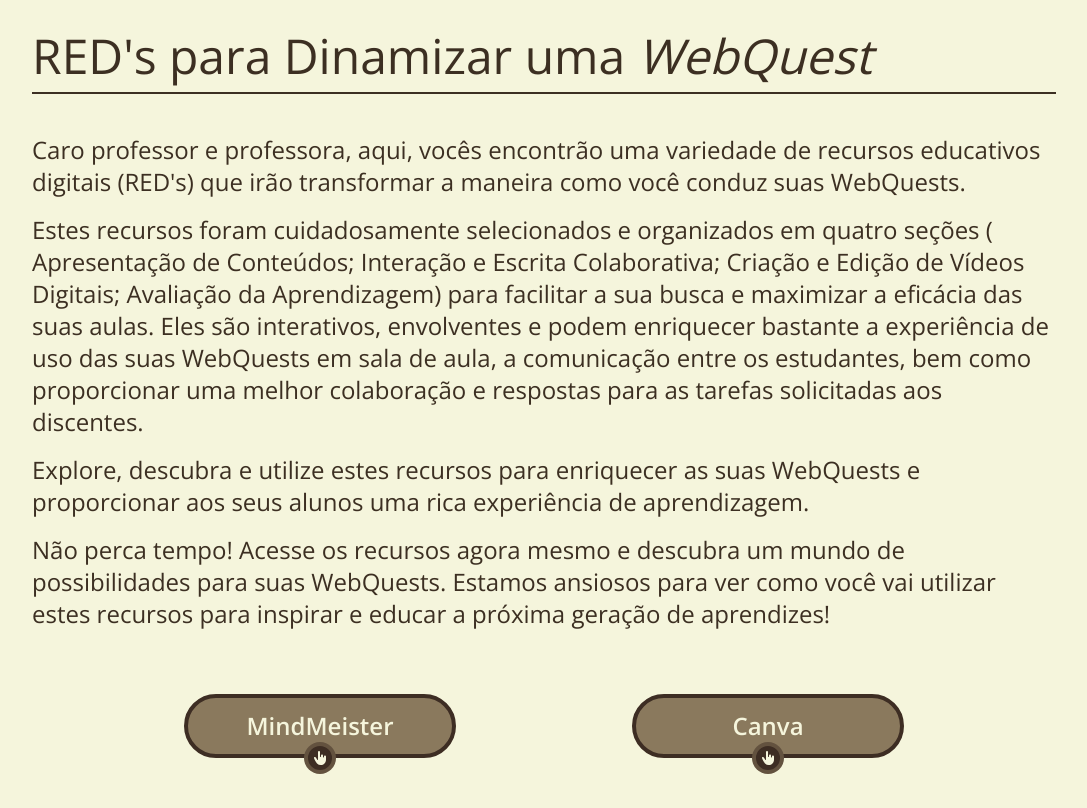
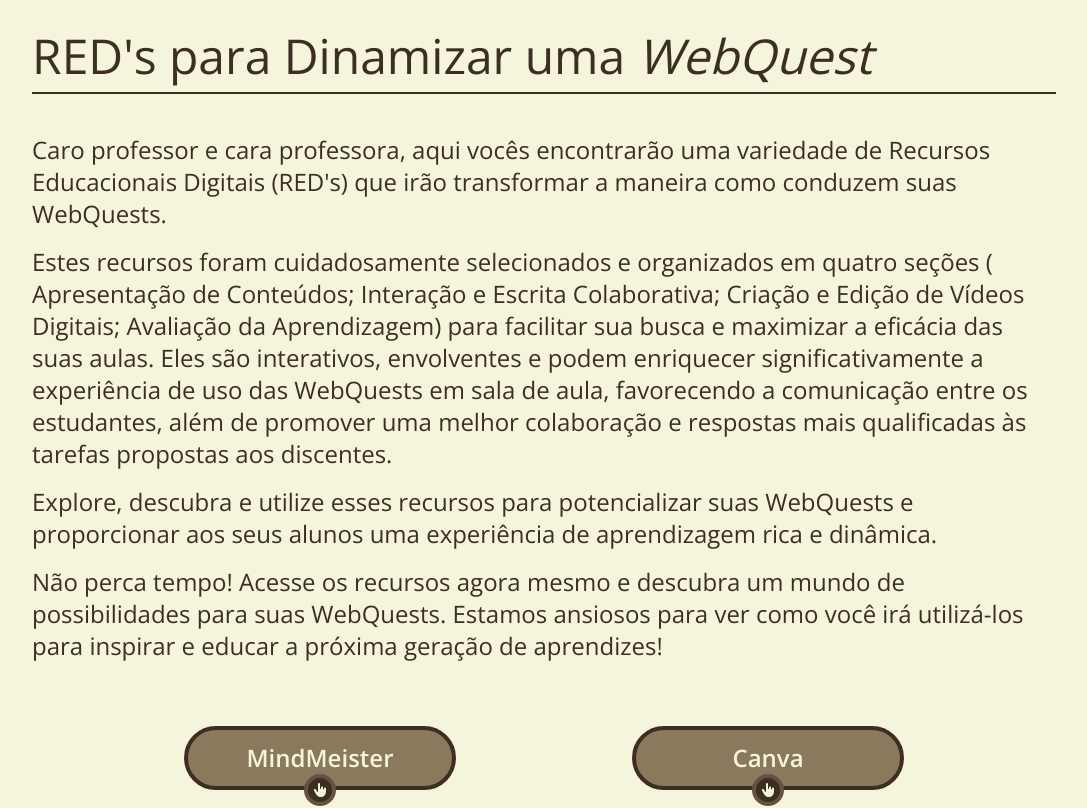
Before and after one commit to gabrielsouzam/pensar-com-historia, a React (Vite) app: page /reds in a window 1280 px wide. Shown: the part 1400-2208 px from the top of the page, without its empty margins (96-1183 px from the left). Built offline with nearby package versions, Linux system fonts and the light colour scheme.

Commit message:
fix lasts changes

```diff
--- a/src/pages/app/about-us/about-us.tsx
+++ b/src/pages/app/about-us/about-us.tsx
@@ -26,6 +26,7 @@ export function AboutUs() {
   const {
     register,
     handleSubmit,
+    reset,
     formState: { errors },
   } = useForm<messageFormData>({
     resolver: zodResolver(messageFormSchema),
@@ -58,6 +59,7 @@ export function AboutUs() {
       .then((response) => {
         console.log('E-mail enviado com sucesso!', response)
         toast.success('Mensagem enviada com sucesso!')
+        reset()
       })
       .catch((error) => {
         console.error('Erro ao enviar o e-mail:', error)
--- a/src/pages/app/reds/reds.tsx
+++ b/src/pages/app/reds/reds.tsx
@@ -12,7 +12,7 @@ export function REDs() {
       <Helmet title="Criando Web-quest" />
 
       <div className="flex h-full w-full flex-col bg-brown-50 pb-40">
-        <PageTitle title="Recursos Educacionais digitais" />
+        <PageTitle title="Recursos Educacionais Digitais" />
         <div className="h-full px-32 pt-10 text-brown-800">
           <h2 className="mb-3 text-5xl font-light">O que são?</h2>
           <hr className="mb-10 border-t-2 border-brown-800" />
@@ -101,9 +101,9 @@ export function REDs() {
 
           <p className="mb-16 space-y-4 text-2xl font-light">
             <p>
-              Caro professor e professora, aqui, vocês encontrão uma variedade
-              de recursos educativos digitais (RED&apos;s) que irão transformar
-              a maneira como você conduz suas WebQuests.
+              Caro professor e cara professora, aqui vocês encontrarão uma
+              variedade de Recursos Educacionais Digitais (RED&apos;s) que irão
+              transformar a maneira como conduzem suas WebQuests.
             </p>
             <p>
               Estes recursos foram cuidadosamente selecionados e organizados em
@@ -112,23 +112,23 @@ export function REDs() {
                 Apresentação de Conteúdos; Interação e Escrita Colaborativa;
                 Criação e Edição de Vídeos Digitais; Avaliação da Aprendizagem
               </span>
-              ) para facilitar a sua busca e maximizar a eficácia das suas
-              aulas. Eles são interativos, envolventes e podem enriquecer
-              bastante a experiência de uso das suas WebQuests em sala de aula,
-              a comunicação entre os estudantes, bem como proporcionar uma
-              melhor colaboração e respostas para as tarefas solicitadas aos
-              discentes.
+              ) para facilitar sua busca e maximizar a eficácia das suas aulas.
+              Eles são interativos, envolventes e podem enriquecer
+              significativamente a experiência de uso das WebQuests em sala de
+              aula, favorecendo a comunicação entre os estudantes, além de
+              promover uma melhor colaboração e respostas mais qualificadas às
+              tarefas propostas aos discentes.
             </p>
             <p>
-              Explore, descubra e utilize estes recursos para enriquecer as suas
-              WebQuests e proporcionar aos seus alunos uma rica experiência de
-              aprendizagem.
+              Explore, descubra e utilize esses recursos para potencializar suas
+              WebQuests e proporcionar aos seus alunos uma experiência de
+              aprendizagem rica e dinâmica.
             </p>
             <p>
               Não perca tempo! Acesse os recursos agora mesmo e descubra um
               mundo de possibilidades para suas WebQuests. Estamos ansiosos para
-              ver como você vai utilizar estes recursos para inspirar e educar a
-              próxima geração de aprendizes!
+              ver como você irá utilizá-los para inspirar e educar a próxima
+              geração de aprendizes!
             </p>
           </p>
 
--- a/src/pages/app/support-material/support-material.tsx
+++ b/src/pages/app/support-material/support-material.tsx
@@ -1,3 +1,4 @@
+import { Link } from '@phosphor-icons/react'
 import { Helmet } from 'react-helmet-async'
 
 import { PageTitle } from '../@components/page-title'
@@ -86,10 +87,18 @@ export function SupportMaterial() {
               ao seu público e deixando tudo com a sua cara!
             </p>
 
-            <CustomLink
-              title="Baixe aqui nosso template para produção de Webquest"
-              link="https://docs.google.com/document/d/1RWcnn2IyUllLfp7O7xUgFZ4K5d_lyiVjZ3_FNp4JGsI/edit?tab=t.0#heading=h.gjdgxs"
-            />
+            <div className="flex items-center gap-3">
+              <Link size={24} weight="light" className="text-brown-600" />
+              <a
+                href="/webquest-template.docx"
+                className="text-normal text-2xl underline"
+                target="_blank"
+                rel="noopener noreferrer"
+                download
+              >
+                Baixe aqui nosso template para produção de Webquest
+              </a>
+            </div>
           </div>
 
           <h2 className="mb-3 text-5xl font-light">
@@ -216,7 +225,9 @@ export function SupportMaterial() {
                       </a>{' '}
                     </li>
                     <li className="underline">
-                      <a href="">Diccionario bibliographico brazileiro</a>{' '}
+                      <a href="https://www2.senado.leg.br/bdsf/item/id/221681">
+                        Diccionario bibliographico brazileiro
+                      </a>{' '}
                     </li>
                   </ul>
                 </div>
--- a/src/pages/app/web-quest/components/recomendation-cards.tsx
+++ b/src/pages/app/web-quest/components/recomendation-cards.tsx
@@ -58,7 +58,7 @@ export function RecomendationCards() {
           <h2 className="text-4xl font-semibold">Capacitação de Educadores</h2>
           <p className="text-2xl font-light">
             Professores precisam entender como planejar, criar e aplicar uma
-            <span className="font-normal italic">WebQuest</span>. Para isso, é
+            <span className="font-normal italic"> WebQuest</span>. Para isso, é
             essencial oferecer treinamentos e compartilhar exemplos práticos que
             demonstrem o potencial dessa ferramenta no ensino.
           </p>
@@ -70,7 +70,7 @@ export function RecomendationCards() {
           <h2 className="text-4xl font-semibold">Monitoramento Contínuo</h2>
           <p className="text-2xl font-light">
             Acompanhar o progresso dos alunos durante a execução da{' '}
-            <span className="font-normal italic">WebQuest</span>
+            <span className="font-normal italic">WebQuest </span>
             permite identificar dificuldades e oferecer suporte imediato. Além
             disso, o monitoramento contínuo facilita ajustes futuros na
             metodologia.
--- a/src/pages/app/web-quest/creating-web-quest/creating-web-quest.tsx
+++ b/src/pages/app/web-quest/creating-web-quest/creating-web-quest.tsx
@@ -44,7 +44,7 @@ export function CreatingWebQuest() {
             </p>
           </p>
 
-          <div className="mb-48 flex items-center justify-between px-16">
+          <div className="mb-36 flex items-center justify-between px-16">
             <div className="space-y-20">
               <DescriptionButton
                 title="1. Introdução"
@@ -142,32 +142,32 @@ export function CreatingWebQuest() {
             <StandardYouTubeVideo
               videoId="nJid3VlGz9o"
               index={1}
-              title="Construindo um WebQuest Utilizando o Google Sites (Passo 1)"
+              title="Construindo uma WebQuest Utilizando o Google Sites (Passo 1)"
             />
             <StandardYouTubeVideo
               videoId="x-QBsIhGuKM"
               index={2}
-              title="Construindo um WebQuest Utilizando o Google Sites (Passo 2)"
+              title="Construindo uma WebQuest Utilizando o Google Sites (Passo 2)"
             />
             <StandardYouTubeVideo
               videoId="lxs826tu89w"
               index={3}
-              title="Construindo um WebQuest Utilizando o Google Sites (Passo 3)"
+              title="Construindo uma WebQuest Utilizando o Google Sites (Passo 3)"
             />
             <StandardYouTubeVideo
               videoId="Gck4JmSVT9Q"
               index={4}
-              title="Construindo um WebQuest Utilizando o Google Sites (Passo 4)"
+              title="Construindo uma WebQuest Utilizando o Google Sites (Passo 4)"
             />
             <StandardYouTubeVideo
               videoId="kgo9-vSFDgo"
               index={5}
-              title="Construindo um WebQuest Utilizando o Google Sites (Passo 5)"
+              title="Construindo uma WebQuest Utilizando o Google Sites (Passo 5)"
             />
             <StandardYouTubeVideo
               videoId="cRMtCT44nIo"
               index={6}
-              title="Construindo um WebQuest Utilizando o Google Sites (Passo 6)"
+              title="Construindo uma WebQuest Utilizando o Google Sites (Passo 6)"
             />
           </div>
         </div>
```
Also changed, not shown: 1 other file (tests, documents, lock files or other folders).
